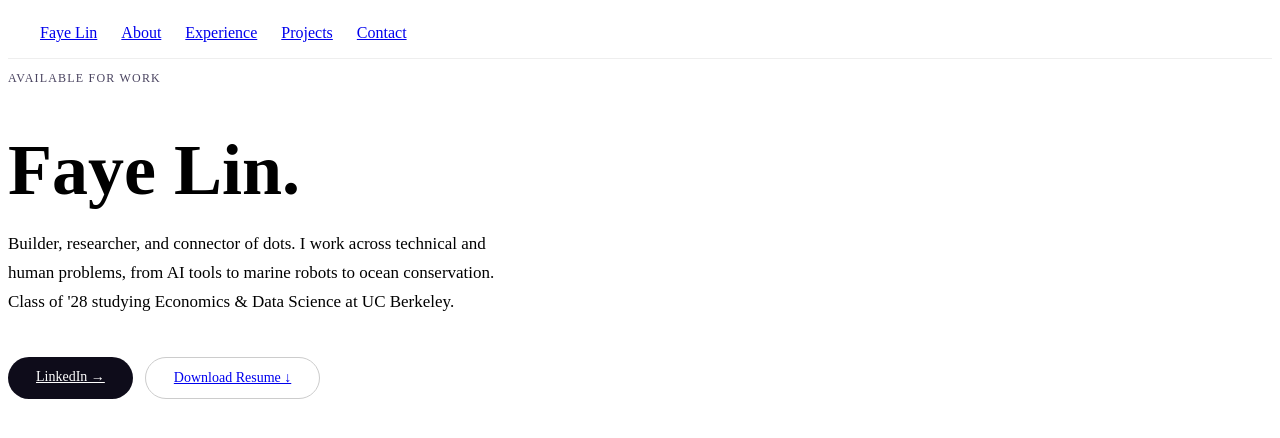
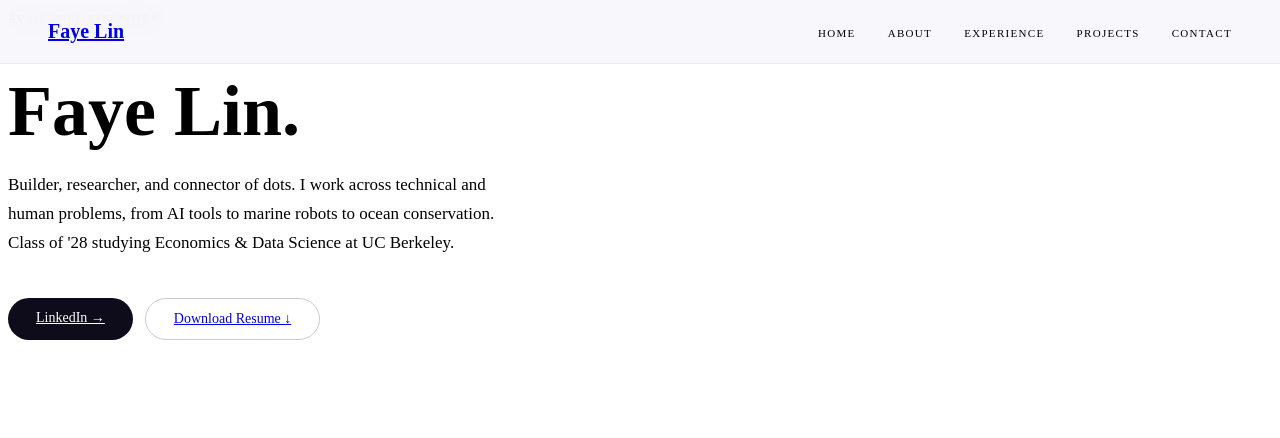
Before and after one commit to flinlabs/new-portfolio, a Next.js app: page / in a window 1280 px wide. Shown: the top 438 px of the page. Built offline with nearby package versions, Linux system fonts and the light colour scheme.

Commit message:
styled navigation component with active link state

```diff
--- a/app/layout.tsx
+++ b/app/layout.tsx
@@ -1,5 +1,5 @@
 import type { Metadata } from "next"
-import Link from "next/link"
+import Nav from "@/components/Nav"
 
 export const metadata: Metadata = {
 	title: "Faye Lin",
@@ -10,13 +10,7 @@ export default function RootLayout({ children }: { children: React.ReactNode })
 	return (
 		<html lang="en">
 			<body>
-				<nav style={{ padding: "16px 32px", borderBottom: "1px solid #eee", display: "flex", gap: "24px" }}>
-					<Link href="/">Faye Lin</Link>
-					<Link href="/about">About</Link>
-					<Link href="/experience">Experience</Link>
-					<Link href="/projects">Projects</Link>
-					<Link href="/contact">Contact</Link>
-				</nav>
+				<Nav />
 				{children}
 			</body>
 		</html>
--- /dev/null
+++ b/components/Nav.tsx
@@ -0,0 +1,56 @@
+"use client"
+import Link from "next/link"
+import { usePathname } from "next/navigation"
+
+const links = [
+	{ href: "/", label: "Home" },
+	{ href: "/about", label: "About" },
+	{ href: "/experience", label: "Experience" },
+	{ href: "/projects", label: "Projects" },
+	{ href: "/contact", label: "Contact" },
+]
+
+export default function Nav() {
+	const pathname = usePathname()
+
+	return (
+		<nav style={{
+			position: "fixed",
+			top: 0,
+			left: 0,
+			right: 0,
+			zIndex: 50,
+			display: "flex",
+			alignItems: "center",
+			justifyContent: "space-between",
+			padding: "20px 48px",
+			background: "rgba(247,246,250,0.82)",
+			backdropFilter: "blur(14px)",
+			borderBottom: "1px solid rgba(196,181,240,0.2)",
+		}}>
+			<Link href="/" style={{ fontFamily: "var(--font-cormorant)", fontSize: "20px", fontWeight: 600 }}>
+				Faye Lin
+			</Link>
+			<ul style={{ display: "flex", alignItems: "center", gap: "32px", listStyle: "none", margin: 0, padding: 0 }}>
+				{links.map(({ href, label }) => {
+					const active = pathname === href || (href !== "/" && pathname.startsWith(href))
+					return (
+						<li key={href}>
+							<Link href={href} style={{
+								fontSize: "11px",
+								fontWeight: 500,
+								letterSpacing: "0.12em",
+								textTransform: "uppercase",
+								textDecoration: "none",
+								color: active ? "var(--text)" : "var(--text-muted)",
+								transition: "color 0.2s ease",
+							}}>
+								{label}
+							</Link>
+						</li>
+					)
+				})}
+			</ul>
+		</nav>
+	)
+}
```
